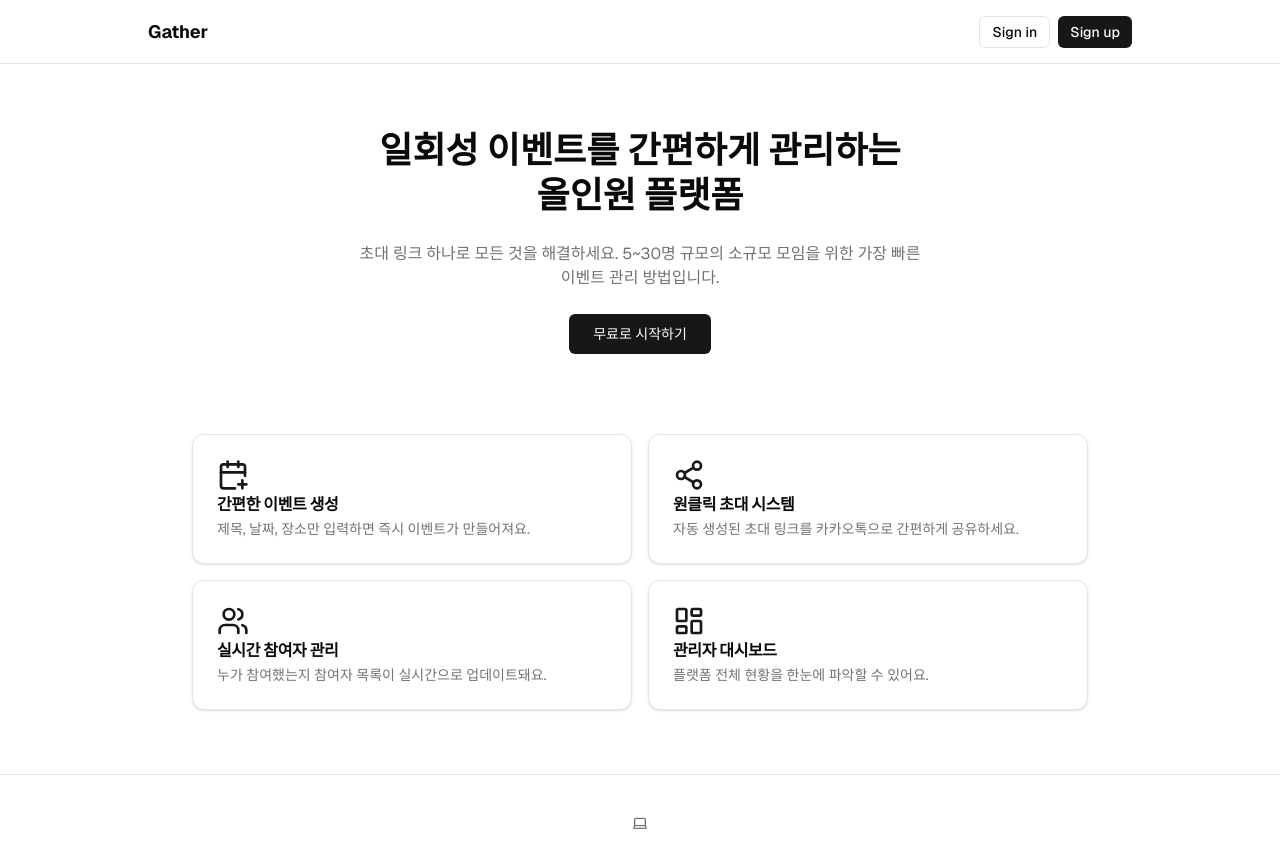
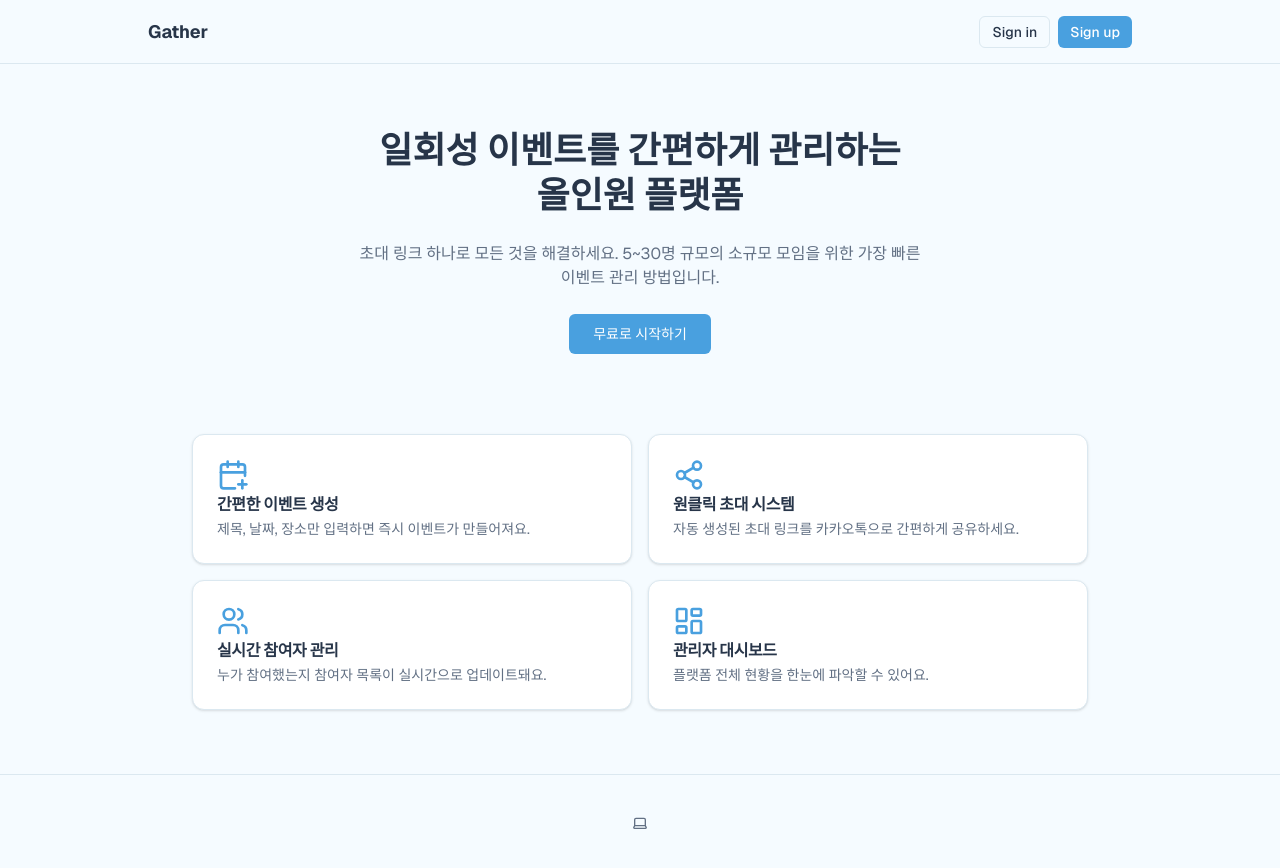
Before and after one commit to WonSeokyeon/nextjs-supabase-app, a Next.js app: page / in a window 1280 px wide. Shown: the top 868 px of the page. Built offline with nearby package versions, Linux system fonts and the light colour scheme; no server answers.

Commit message:
💄 style: 프론트 테마를 파스텔 스카이블루 & 레몬으로 변경

```diff
--- a/app/globals.css
+++ b/app/globals.css
@@ -4,25 +4,26 @@
 
 @layer base {
   :root {
-    --background: 0 0% 100%;
-    --foreground: 0 0% 3.9%;
+    /* 파스텔 스카이블루 & 레몬 테마 */
+    --background: 204 100% 98%;
+    --foreground: 215 30% 22%;
     --card: 0 0% 100%;
-    --card-foreground: 0 0% 3.9%;
+    --card-foreground: 215 30% 22%;
     --popover: 0 0% 100%;
-    --popover-foreground: 0 0% 3.9%;
-    --primary: 0 0% 9%;
-    --primary-foreground: 0 0% 98%;
-    --secondary: 0 0% 96.1%;
-    --secondary-foreground: 0 0% 9%;
-    --muted: 0 0% 96.1%;
-    --muted-foreground: 0 0% 45.1%;
-    --accent: 0 0% 96.1%;
-    --accent-foreground: 0 0% 9%;
-    --destructive: 0 84.2% 60.2%;
-    --destructive-foreground: 0 0% 98%;
-    --border: 0 0% 89.8%;
-    --input: 0 0% 89.8%;
-    --ring: 0 0% 3.9%;
+    --popover-foreground: 215 30% 22%;
+    --primary: 205 70% 58%;
+    --primary-foreground: 0 0% 100%;
+    --secondary: 204 60% 94%;
+    --secondary-foreground: 210 40% 25%;
+    --muted: 204 50% 95%;
+    --muted-foreground: 215 15% 45%;
+    --accent: 48 90% 88%;
+    --accent-foreground: 40 60% 25%;
+    --destructive: 0 70% 63%;
+    --destructive-foreground: 0 0% 100%;
+    --border: 204 40% 90%;
+    --input: 204 40% 90%;
+    --ring: 205 70% 58%;
     /* dataviz 스킬 검증 팔레트(categorical slot 1/2/3: blue/orange/aqua) */
     --chart-1: 213 68% 50%;
     --chart-2: 17 82% 56%;
@@ -32,25 +33,26 @@
     --radius: 0.5rem;
   }
   .dark {
-    --background: 0 0% 3.9%;
-    --foreground: 0 0% 98%;
-    --card: 0 0% 3.9%;
-    --card-foreground: 0 0% 98%;
-    --popover: 0 0% 3.9%;
-    --popover-foreground: 0 0% 98%;
-    --primary: 0 0% 98%;
-    --primary-foreground: 0 0% 9%;
-    --secondary: 0 0% 14.9%;
-    --secondary-foreground: 0 0% 98%;
-    --muted: 0 0% 14.9%;
-    --muted-foreground: 0 0% 63.9%;
-    --accent: 0 0% 14.9%;
-    --accent-foreground: 0 0% 98%;
-    --destructive: 0 62.8% 30.6%;
-    --destructive-foreground: 0 0% 98%;
-    --border: 0 0% 14.9%;
-    --input: 0 0% 14.9%;
-    --ring: 0 0% 83.1%;
+    /* 파스텔 스카이블루 & 레몬 테마 (다크) */
+    --background: 215 30% 12%;
+    --foreground: 204 40% 92%;
+    --card: 215 28% 15%;
+    --card-foreground: 204 40% 92%;
+    --popover: 215 28% 15%;
+    --popover-foreground: 204 40% 92%;
+    --primary: 205 75% 68%;
+    --primary-foreground: 215 40% 12%;
+    --secondary: 215 20% 20%;
+    --secondary-foreground: 204 30% 90%;
+    --muted: 215 20% 20%;
+    --muted-foreground: 210 15% 65%;
+    --accent: 48 70% 70%;
+    --accent-foreground: 40 50% 15%;
+    --destructive: 0 60% 50%;
+    --destructive-foreground: 0 0% 100%;
+    --border: 215 20% 22%;
+    --input: 215 20% 22%;
+    --ring: 205 75% 68%;
     /* dataviz 스킬 검증 팔레트(다크 서피스 #1a1a19 기준 재검증) */
     --chart-1: 213 77% 56%;
     --chart-2: 17 70% 50%;
```
